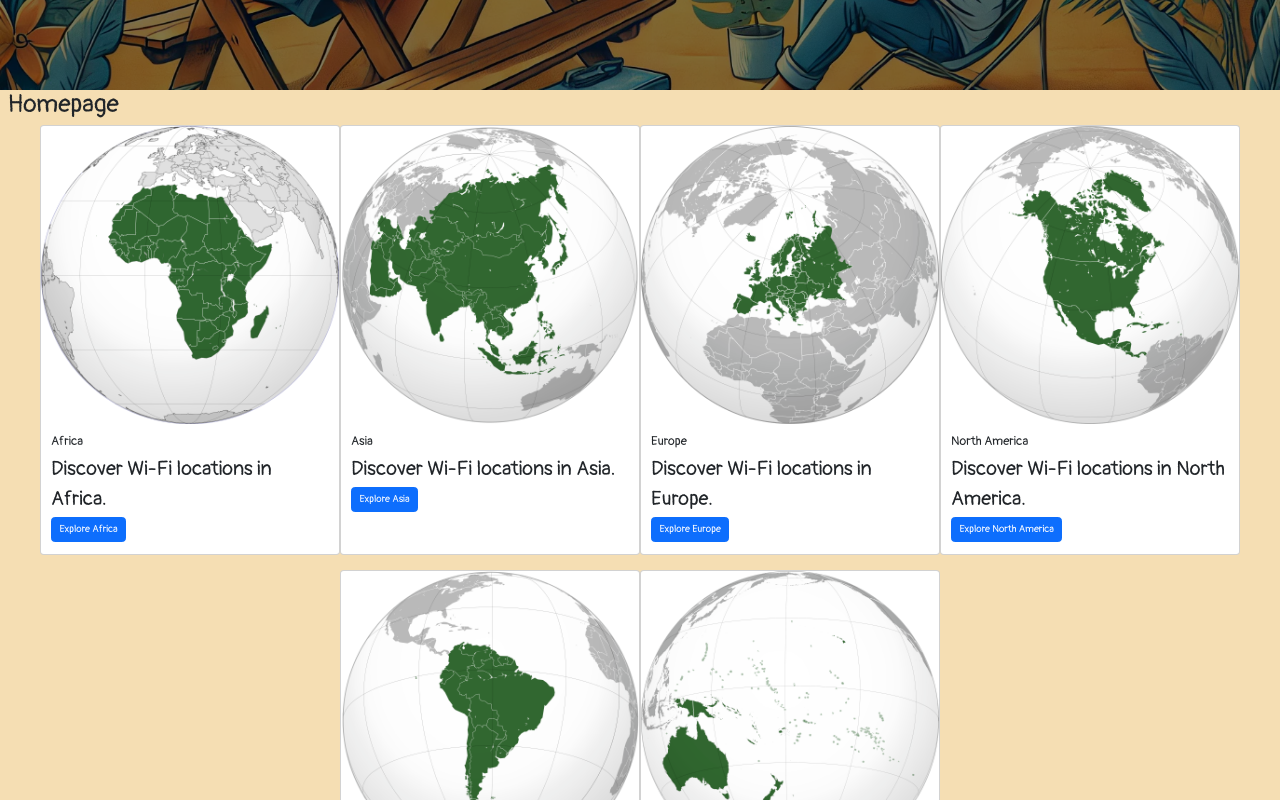
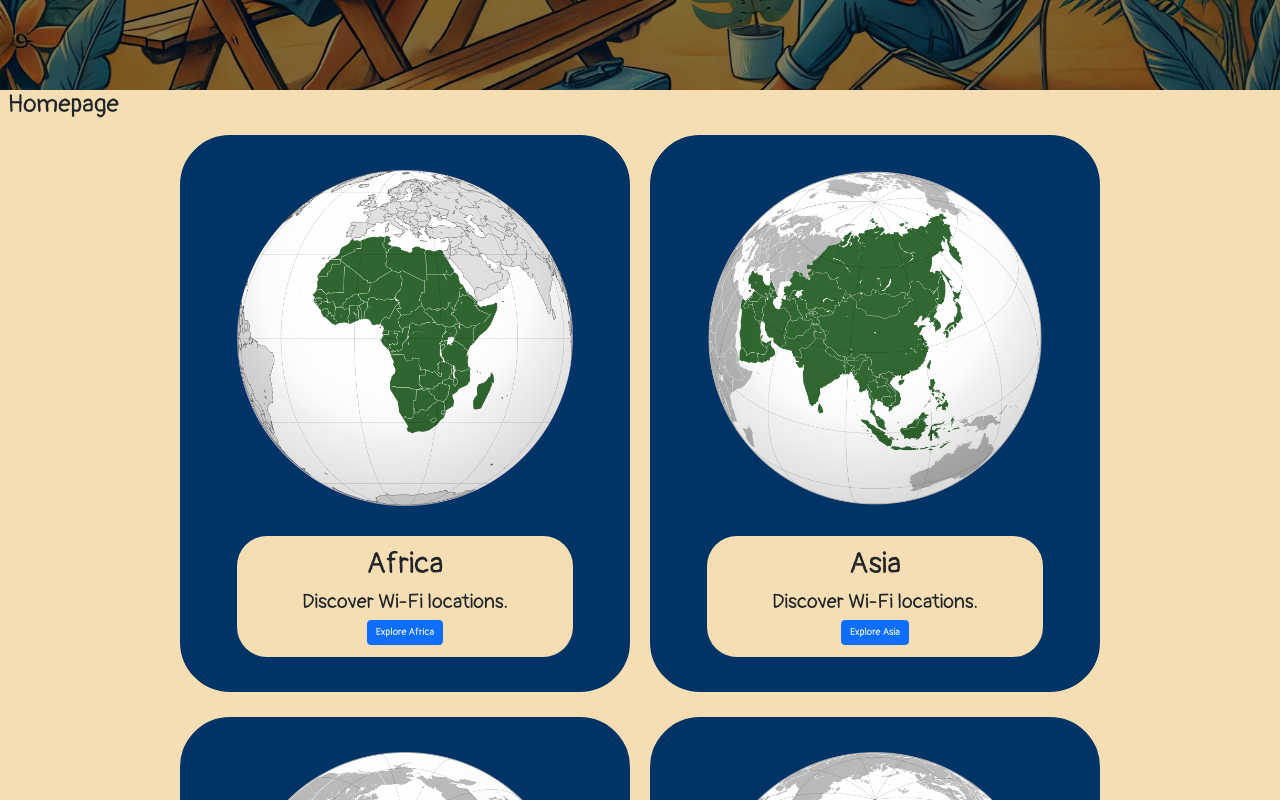
Before and after one commit to GMontaque/WiFiWander, a React (Create React App) app: page / in a window 1280 px wide. Shown: the part 520-1320 px from the top of the page. Built offline with nearby package versions, Linux system fonts and the light colour scheme.

Commit message:
style: style continent page cards

```diff
--- a/src/App.css
+++ b/src/App.css
@@ -145,3 +145,47 @@ nav {
     height: 40rem;
   }
 }
+
+
+/* ***************** continents ********************** */
+
+.continentsCards {
+  display: flex;
+  flex-Wrap: wrap;
+  justify-content: center;
+}
+
+.card-title {
+  font-size: 3rem;
+}
+
+.card {
+  width: 45rem;
+  background-color: #003366;
+  border: 5px solid #003366;
+  border-radius: 5rem;
+  padding: 3rem 1rem;
+  margin: 1rem;
+}
+
+.card img {
+  width: 80%;
+  align-self: center;
+}
+
+.card-body {
+  background-color: #F5DEB3;
+  width: 80%;
+  margin: 0rem auto;
+  height: 2rem;
+  margin-top: 3rem;
+  border-radius: 3rem;
+  text-align: center;
+  height: min-content;
+}
+
+@media (max-width: 1025px) {
+  .card {
+    width: 30rem;
+  }
+}
--- a/src/pages/Continents.js
+++ b/src/pages/Continents.js
@@ -19,14 +19,14 @@ const continents = [
 
 const Continents = () => {
   return (
-    <div style={{ display: 'flex', flexWrap: 'wrap', justifyContent: 'center' }}>
+    <div className='continentsCards'>
       {continents.map((continent) => (
-        <Card key={continent.name} className="mb-4" style={{ width: '30rem' }}>
+        <Card key={continent.name} className="mb-4">
           <Card.Img variant="top" src={continent.image} />
           <Card.Body>
-            <Card.Title>{continent.name}</Card.Title>
+            <Card.Title className="card-title">{continent.name}</Card.Title>
             <Card.Text>
-              Discover Wi-Fi locations in {continent.name}.
+              Discover Wi-Fi locations.
             </Card.Text>
             <Button variant="primary">
               <Link to={continent.path} style={{ color: 'white', textDecoration: 'none' }}>
```
